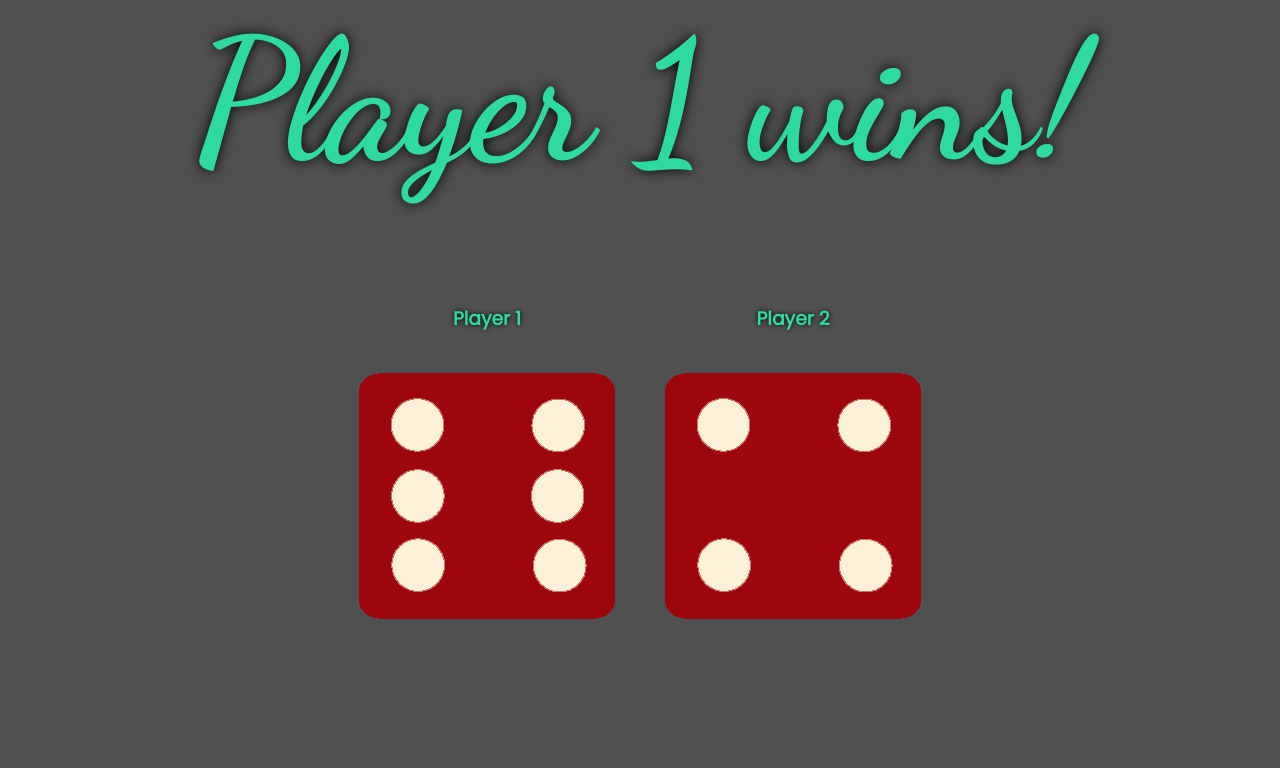
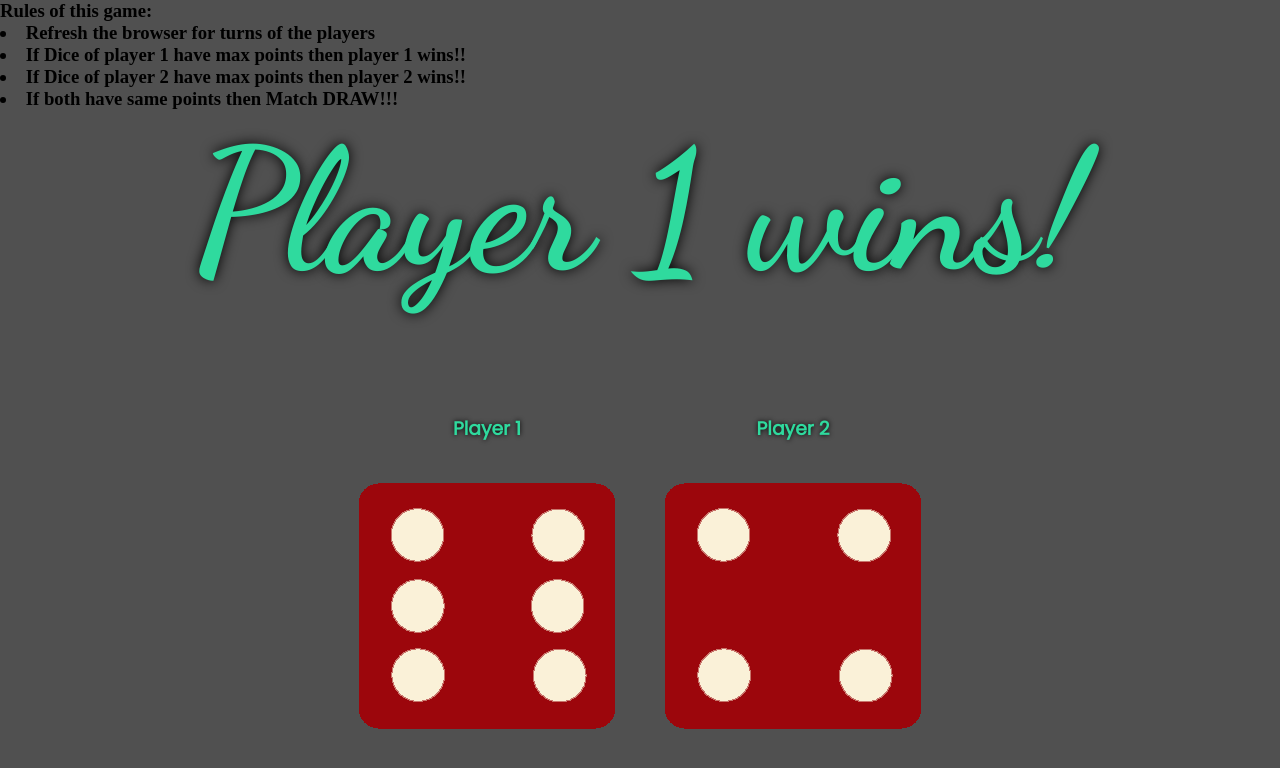
Before and after one commit to adars777/Dice-game, a plain HTML site: page index.html in a window 1280 px wide. Drawn offline with Linux system fonts and the light colour scheme.

Commit message:
Update index.html

```diff
--- a/index.html
+++ b/index.html
@@ -7,6 +7,15 @@
     <link rel="stylesheet" href="styles.css">
 </head>
 <body>
+    <div class="rules">
+ <h3>Rules of this game:<h3>
+    <li>Refresh the browser for turns of the players</li>
+    <li>If Dice of player 1 have max points then player 1 wins!! </li>
+    <li> If Dice of player 2 have max points then player 2 wins!!</li>
+     <li> If both have same points then Match DRAW!!!</li>
+</h3>
+</div>
+
     <h1>Refresh Me</h1>
 
     <div class="dices">
```
